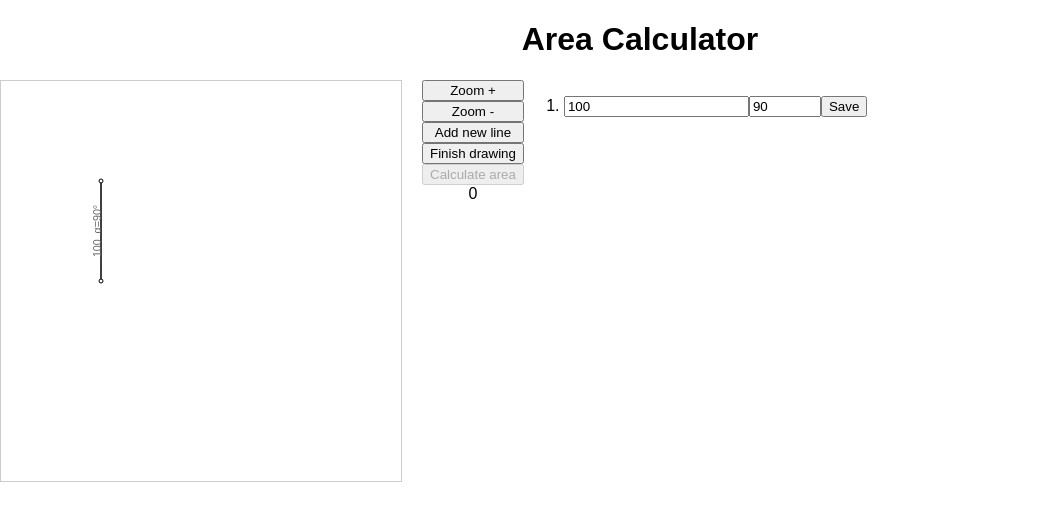
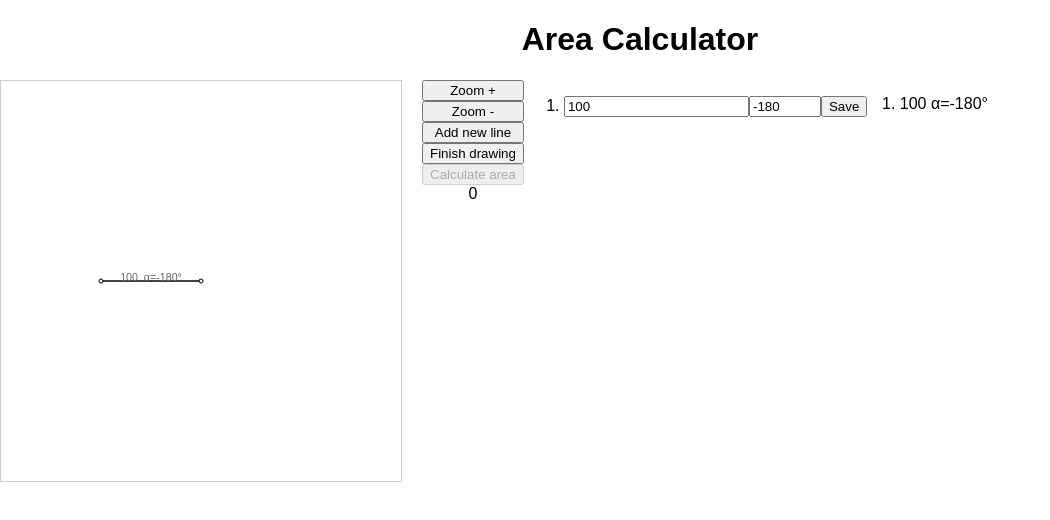
Before and after one commit to vesanaumane/AreaCalculator, a React (Create React App) app: page / in a window 1280 px wide. Both pictures are taken after a click on the button "Add new line". Shown: the top 520 px of the page, without its empty margins (0-1050 px from the left). Built offline with nearby package versions, Linux system fonts and the light colour scheme; the HTML template or start-up script is replaced by a standard one.

Commit message:
Added line debug info

```diff
--- a/src/App.css
+++ b/src/App.css
@@ -19,3 +19,19 @@
   flex-direction: column;
   padding-top: 0px;
 }
+
+.debug-data {
+  text-align: left;
+  align-items: left;
+}
+
+ul.debug {
+  list-style-type: decimal;
+  list-style-position: inside;
+  margin: 0;
+  padding: 6pt;
+}
+
+ul.debug li {
+  padding: 5pt;
+}
--- a/src/App.js
+++ b/src/App.js
@@ -27,14 +27,24 @@ export default function App() {
     // All the lines.
     const [ lines, setLines ] = useState( Array() );
 
+    // Version number for the lines.
+    const [ linesVersion, setLinesVersion ] = useState( 0 );
+
     // Area.
     const [ area, setArea ] = useState( 0 );
 
     // Boolean for triggering redraw.
     const [ requestRedraw, setRequestRedraw ] = useState( "0" );
 
+    // Boolean for triggering redraw.
+    const [ debugData, setDebugData ] = useState( Array() );
+
     // Zoom-level.
     const [ zoom, setZoom ] = useState( 1 );
+
+    // Current state.
+    const stateRef = useRef();
+    stateRef.cuyrrentLines = lines;
 
     // Call back for getting the data from input fields.
     function dataFromInputFields ( input ) {
@@ -81,6 +91,11 @@ export default function App() {
 
         } );
 
+        setLinesVersion( ( oldVersion ) => {
+            return oldVersion + 1;
+        } );
+
+        updateDebugData();
         redraw();
     }
 
@@ -223,8 +238,8 @@ export default function App() {
         if( previousLines.length == 0 ) {
 
             // Create the first line.
-            const start = { x: 100, y: 200 };
-            const end = { x: 100, y:100 };
+            const start = { x: 200, y: 200 };
+            const end = { x: 100, y:200 };
             line = new Line( start, end, lines.length + 1 )
 
         } else {
@@ -295,6 +310,8 @@ export default function App() {
         const previousLines = lines.slice();
         previousLines.push( line );
         setLines( previousLines );
+        setLinesVersion( linesVersion + 1 );
+        updateDebugData();
     }
 
 
@@ -308,6 +325,25 @@ export default function App() {
         const ctx = canvas.current.getContext( "2d" );
         ctx.scale( 0.9, 0.9 );
         redraw();
+    }
+
+    function updateDebugData() {
+
+        setDebugData( ( oldData ) => {
+
+            var updatedData = stateRef.cuyrrentLines.map( ( line ) => {
+
+                const info = line.length + "  α=" + line.angle + "°"
+
+                return (
+                    <li key={line.id}>
+                        <label>{info}</label>
+                    </li>
+                )
+            } );
+
+            return updatedData;
+        } );
     }
 
     // Map touch envents to mouse event handlers.
@@ -354,7 +390,10 @@ export default function App() {
                     </button>
                     <label>{area}</label>
                 </div>
-                <LineInfos lines={lines} inputCallback={ dataFromInputFields }/>
+                <LineInfos lines={lines} linesVersion={linesVersion} inputCallback={ dataFromInputFields } />
+                <div className="debug-data">
+                    <ul className="debug" >{debugData}</ul>
+                </div>
             </div>
 
         </div>
--- a/src/LineInfo.js
+++ b/src/LineInfo.js
@@ -5,6 +5,7 @@ export default class LineInfo extends React.Component {
     constructor( props ) {
         super( props );
         this.state = {
+            id: props.line.id,
             line: props.line,
             length: props.line.length,
             angle: props.line.angle,
@@ -26,6 +27,16 @@ export default class LineInfo extends React.Component {
         this.state.inputCallback( { id: this.state.line.id, length: this.state.length, angle: this.state.angle } );
     }
 
+    updateLine( newLine ) {
+
+        const oldLine = this.state.line;
+        oldLine.line = newLine;
+        oldLine.length = newLine.length;
+        oldLine.angle = newLine.angle;
+
+        this.setState( oldLine );
+    }
+
     render() {
         return(
             <li key={ this.state.line.id }>
--- a/src/LineInfos.js
+++ b/src/LineInfos.js
@@ -1,5 +1,6 @@
+import { exportDefaultSpecifier } from '@babel/types';
 import React from 'react';
-import { useState } from "react";
+import { useState, useEffect } from "react";
 import LineInfo from "./LineInfo.js"
 
 export default function LineInfos( props ) {
@@ -7,38 +8,74 @@ export default function LineInfos( props ) {
     // All the lines.
     const [ lines, setLines ] = useState( Array() );
 
-    // Set all lines, if not set.
-    if( lines.length < props.lines.length ) {
-        props.lines.forEach( line => {
-            addLine( line );
+    // All data for the lines.
+    const [ lineData, setLineData ] = useState( Array() );
+
+    // Version number for the lines.
+    const [ linesVersion, setLinesVersion ] = useState( 0 );
+
+    // Set all lines, if not set. lines.length < props.lines.length && linesVersion != props.linesVersion
+    if( linesVersion != props.linesVersion ) {
+
+        if(  lines.length < props.lines.length  ) {
+
+            //Add or update lines.
+            props.lines.forEach( line => {
+                addOrUpdate( line, false );
+            });
+        } else {
+
+           //Add or update lines.
+           props.lines.forEach( line => {
+           addOrUpdate( line, true );
         });
+        }
+
+        // Update lines version.
+        setLinesVersion( props.linesVersion );
     }
 
-    function addLine( line ) {
+
+
+
+    // Add or update a line.
+    function addOrUpdate( line, doNotAdd ) {
 
         // Check that the current line is not already there.
         const oldLines = lines.slice();
-        let alreadyAdded = false;
+        const oldLineData = lineData.slice();
+        var alreadyAdded = false;
 
         // Find if already added. Update data for it if needed.
         for( var i = 0; i < oldLines.length; ++i )
         {
             if( oldLines[ i ].id === line.id ) {
+
+                // This line is already added.
                 alreadyAdded = true;
 
-                // Update length.
-                oldLines[ i ].length = line.length
+                // Update data.
+                if( linesVersion != props.linesVersion ) {
+                    oldLines[ i ].length = line.length;
+                    oldLines[ i ].angle = line.angle;
+                    oldLines[ i ].line = line;
+                    oldLineData[ i ] = line;
+                }
+
+                break;
             }
         };
 
         // Add new line.
-        if( !alreadyAdded ) {
+        if( !alreadyAdded && !doNotAdd ) {
             const inputCallback = props.inputCallback;
             const newLineInfo = new LineInfo( { line, inputCallback } );
             oldLines.push(  newLineInfo.render() );
+            oldLineData.push( line );
         }
 
         setLines( oldLines );
+        setLineData( oldLineData );
     }
 
     return(
```
